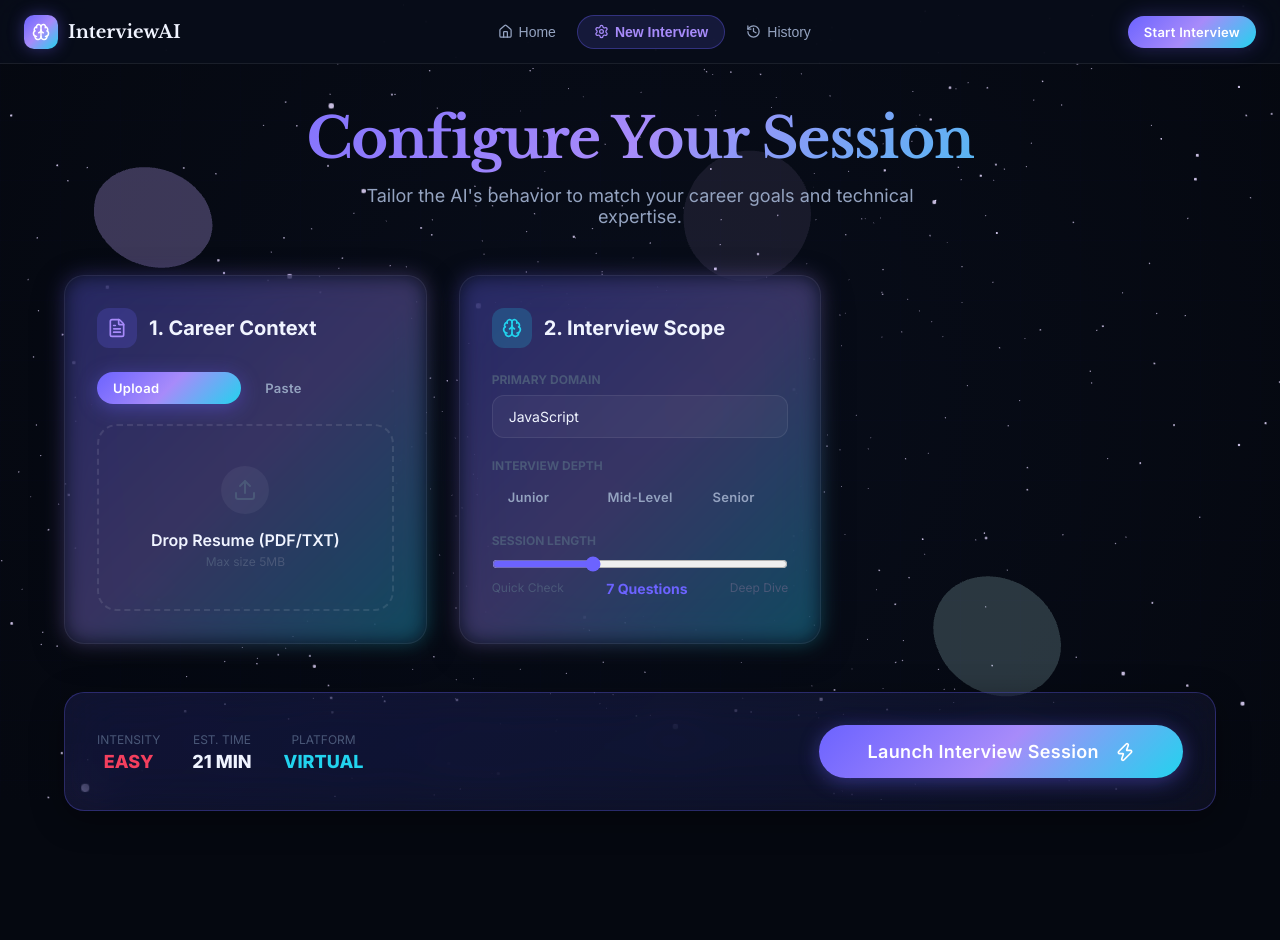
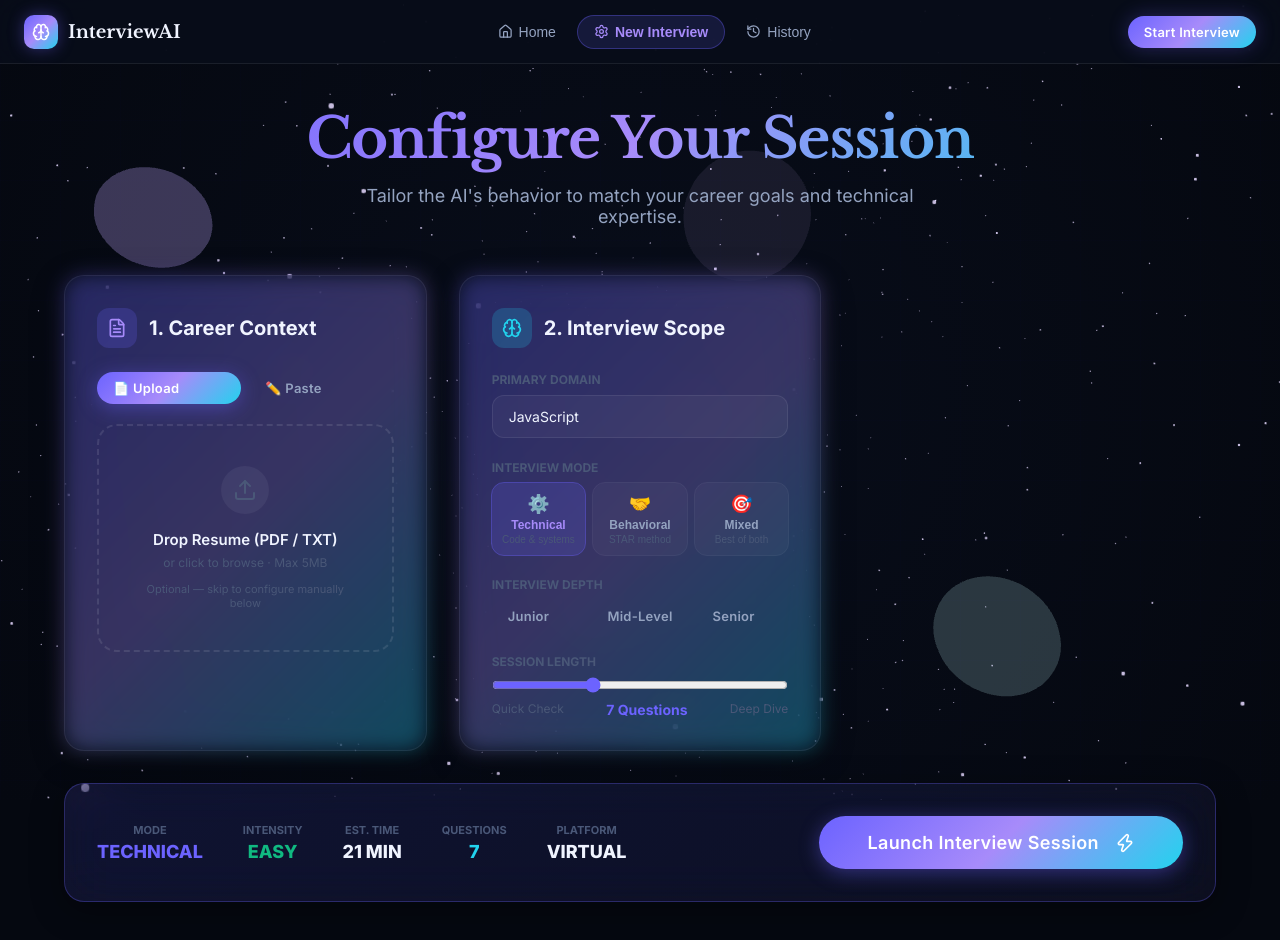
Before and after one commit to ShankarAdari/ai-interview-agent, a React (Vite) app: page / in a window 1280 px wide. Both pictures are taken after a click on the button "New Interview". Before the commit the page ends 851 px from the top, so only its background shows below. Built offline with nearby package versions, Linux system fonts and the light colour scheme.

Commit message:
feat: interview mode selector (Technical/Behavioral/Mixed), SetupScreen polish, Three.js deprecation fix, interviewMode wired into AI prompts

```diff
--- a/src/components/InterviewScreen.jsx
+++ b/src/components/InterviewScreen.jsx
@@ -181,6 +181,7 @@ export default function InterviewScreen() {
         difficulty: state.difficulty,
         questionNumber: state.currentQuestionIndex + 1,
         previousQuestions: state.questions,
+        interviewMode: state.interviewMode,
       })
       dispatch({ type: 'ADD_QUESTION', payload: q })
       setCurrentQuestion(q)
@@ -233,6 +234,7 @@ export default function InterviewScreen() {
           topic: state.selectedTopic,
           answers: state.answers,
           scores,
+          interviewMode: state.interviewMode,
         })
         dispatch({ type: 'SET_REPORT', payload: report })
         dispatch({ type: 'SET_SCREEN', payload: 'report' })
--- a/src/components/SetupScreen.jsx
+++ b/src/components/SetupScreen.jsx
@@ -19,6 +19,14 @@ const TOPICS = [
   'Problem Solving', 'Full Stack Development'
 ]
 
+const MODES = [
+  { id: 'technical',  emoji: '⚙️', label: 'Technical',  desc: 'Code & systems'  },
+  { id: 'behavioral', emoji: '🤝', label: 'Behavioral', desc: 'STAR method'      },
+  { id: 'mixed',      emoji: '🎯', label: 'Mixed',      desc: 'Best of both'    },
+]
+
+const LEVELS = ['Junior', 'Mid-Level', 'Senior']
+
 export default function SetupScreen() {
   const { state, dispatch } = useInterview()
   const [parsing, setParsing] = useState(false)
@@ -34,8 +42,7 @@ export default function SetupScreen() {
     for (let i = 1; i <= pdf.numPages; i++) {
       const page = await pdf.getPage(i)
       const content = await page.getTextContent()
-      const strings = content.items.map(item => item.str)
-      fullText += strings.join(' ') + '\n'
+      fullText += content.items.map(item => item.str).join(' ') + '\n'
     }
     return fullText
   }
@@ -43,21 +50,18 @@ export default function SetupScreen() {
   const onDrop = useCallback(async (acceptedFiles) => {
     const file = acceptedFiles[0]
     if (!file) return
-
     setParsing(true)
     setError('')
     try {
-      let text = ''
-      if (file.type === 'application/pdf') {
-        text = await extractTextFromPDF(file)
-      } else {
-        text = await file.text()
-      }
+      const text = file.type === 'application/pdf'
+        ? await extractTextFromPDF(file)
+        : await file.text()
 
       dispatch({ type: 'SET_RESUME_TEXT', payload: text })
       const parsed = await analyzeResume(text)
       dispatch({ type: 'SET_RESUME_DATA', payload: parsed })
 
+      // Auto-select first suggested topic from resume
       if (parsed.interviewTopics?.[0]) {
         dispatch({ type: 'SET_TOPIC', payload: parsed.interviewTopics[0] })
       }
@@ -70,14 +74,38 @@ export default function SetupScreen() {
     }
   }, [dispatch])
 
+  const handlePasteAnalyze = async () => {
+    if (!manualResume.trim()) return
+    setParsing(true)
+    setError('')
+    try {
+      dispatch({ type: 'SET_RESUME_TEXT', payload: manualResume })
+      const parsed = await analyzeResume(manualResume)
+      dispatch({ type: 'SET_RESUME_DATA', payload: parsed })
+      if (parsed.interviewTopics?.[0]) {
+        dispatch({ type: 'SET_TOPIC', payload: parsed.interviewTopics[0] })
+      }
+      setResumeParsed(true)
+    } catch (e) {
+      setError('Failed to analyze text. Please try again.')
+    } finally {
+      setParsing(false)
+    }
+  }
+
   const { getRootProps, getInputProps, isDragActive } = useDropzone({
     onDrop,
     accept: { 'application/pdf': ['.pdf'], 'text/plain': ['.txt'] },
     multiple: false
   })
 
+  const intensityLabel = state.difficulty === 'Senior' ? 'HARD' : state.difficulty === 'Mid-Level' ? 'MEDIUM' : 'EASY'
+  const intensityColor = state.difficulty === 'Senior' ? 'var(--accent-rose)' : state.difficulty === 'Mid-Level' ? 'var(--accent-amber)' : 'var(--accent-emerald)'
+
   return (
     <div style={{ maxWidth: 1200, margin: '0 auto', padding: '40px 24px' }}>
+
+      {/* Page header */}
       <motion.div
         initial={{ opacity: 0, y: -20 }}
         animate={{ opacity: 1, y: 0 }}
@@ -92,7 +120,8 @@ export default function SetupScreen() {
       </motion.div>
 
       <div style={{ display: 'grid', gridTemplateColumns: 'repeat(auto-fit, minmax(350px, 1fr))', gap: 32 }}>
-        {/* Step 1: Context */}
+
+        {/* ─── Step 1: Career Context ─── */}
         <motion.div
           initial={{ x: -20, opacity: 0 }}
           animate={{ x: 0, opacity: 1 }}
@@ -106,30 +135,27 @@ export default function SetupScreen() {
             <h3 style={{ fontSize: 20, fontWeight: 700 }}>1. Career Context</h3>
           </div>
 
+          {/* Upload / Paste toggle */}
           <div style={{ display: 'flex', gap: 8, marginBottom: 20 }}>
-            <button
-              className={`btn btn-sm ${inputMode === 'upload' ? 'btn-primary' : 'btn-ghost'}`}
-              onClick={() => setInputMode('upload')}
-              style={{ flex: 1 }}
-            >
-              Upload
-            </button>
-            <button
-              className={`btn btn-sm ${inputMode === 'paste' ? 'btn-primary' : 'btn-ghost'}`}
-              onClick={() => setInputMode('paste')}
-              style={{ flex: 1 }}
-            >
-              Paste
-            </button>
+            {['upload', 'paste'].map(mode => (
+              <button
+                key={mode}
+                className={`btn btn-sm ${inputMode === mode ? 'btn-primary' : 'btn-ghost'}`}
+                onClick={() => setInputMode(mode)}
+                style={{ flex: 1, textTransform: 'capitalize' }}
+              >
+                {mode === 'upload' ? '📄 Upload' : '✏️ Paste'}
+              </button>
+            ))}
           </div>
 
           <AnimatePresence mode="wait">
             {inputMode === 'upload' ? (
               <motion.div
                 key="upload"
-                initial={{ opacity: 0, scale: 0.95 }}
+                initial={{ opacity: 0, scale: 0.97 }}
                 animate={{ opacity: 1, scale: 1 }}
-                exit={{ opacity: 0, scale: 0.95 }}
+                exit={{ opacity: 0, scale: 0.97 }}
                 {...getRootProps()}
                 style={{
                   border: `2px dashed ${isDragActive ? 'var(--accent-primary)' : 'rgba(255,255,255,0.1)'}`,
@@ -142,60 +168,77 @@ export default function SetupScreen() {
                 {parsing ? (
                   <div style={{ display: 'flex', flexDirection: 'column', alignItems: 'center', gap: 12 }}>
                     <Spinner size={32} />
-                    <span style={{ fontSize: 14, color: 'var(--text-secondary)' }}>Analyzing Resume...</span>
+                    <span style={{ fontSize: 14, color: 'var(--text-secondary)' }}>Parsing & Analyzing Resume...</span>
                   </div>
                 ) : resumeParsed ? (
                   <div style={{ display: 'flex', flexDirection: 'column', alignItems: 'center', gap: 12 }}>
                     <CheckCircle size={32} color="var(--accent-emerald)" />
-                    <span style={{ fontSize: 14, color: 'var(--accent-emerald)', fontWeight: 600 }}>Resume Analyzed!</span>
-                    <p style={{ fontSize: 12, color: 'var(--text-muted)' }}>{state.resumeData?.name}</p>
-                    <button className="btn btn-ghost btn-sm" onClick={(e) => { e.stopPropagation(); setResumeParsed(false); }}>Change File</button>
+                    <span style={{ fontSize: 15, color: 'var(--accent-emerald)', fontWeight: 700 }}>Resume Analyzed!</span>
+                    {state.resumeData?.name && (
+                      <span style={{ fontSize: 13, color: 'var(--text-secondary)' }}>
+                        👤 {state.resumeData.name}
+                        {state.resumeData.yearsOfExperience ? ` · ${state.resumeData.yearsOfExperience}yr exp` : ''}
+                      </span>
+                    )}
+                    {state.resumeData?.topTechnologies?.length > 0 && (
+                      <div style={{ display: 'flex', gap: 6, flexWrap: 'wrap', justifyContent: 'center', marginTop: 4 }}>
+                        {state.resumeData.topTechnologies.slice(0, 4).map(t => (
+                          <span key={t} className="tag" style={{ fontSize: 11 }}>{t}</span>
+                        ))}
+                      </div>
+                    )}
+                    <button className="btn btn-ghost btn-sm" style={{ marginTop: 4 }} onClick={e => { e.stopPropagation(); setResumeParsed(false) }}>
+                      Change File
+                    </button>
                   </div>
                 ) : (
                   <>
                     <div style={{ width: 48, height: 48, borderRadius: '50%', background: 'rgba(255,255,255,0.05)', display: 'flex', alignItems: 'center', justifyContent: 'center', margin: '0 auto 16px' }}>
                       <Upload size={24} color="var(--text-muted)" />
                     </div>
-                    <p style={{ fontWeight: 600, marginBottom: 4 }}>Drop Resume (PDF/TXT)</p>
-                    <p style={{ fontSize: 12, color: 'var(--text-muted)' }}>Max size 5MB</p>
+                    <p style={{ fontWeight: 600, marginBottom: 6, fontSize: 15 }}>Drop Resume (PDF / TXT)</p>
+                    <p style={{ fontSize: 12, color: 'var(--text-muted)' }}>or click to browse · Max 5MB</p>
+                    <p style={{ fontSize: 11, color: 'var(--text-muted)', marginTop: 12 }}>
+                      Optional — skip to configure manually below
+                    </p>
                   </>
                 )}
               </motion.div>
             ) : (
               <motion.div
                 key="paste"
-                initial={{ opacity: 0, scale: 0.95 }}
+                initial={{ opacity: 0, scale: 0.97 }}
                 animate={{ opacity: 1, scale: 1 }}
-                exit={{ opacity: 0, scale: 0.95 }}
+                exit={{ opacity: 0, scale: 0.97 }}
               >
                 <textarea
                   className="textarea"
-                  placeholder="Paste your resume or professional bio here..."
+                  placeholder="Paste your resume, LinkedIn summary, or professional bio here..."
                   value={manualResume}
-                  onChange={(e) => setManualResume(e.target.value)}
+                  onChange={e => setManualResume(e.target.value)}
                   style={{ height: 160, fontSize: 14 }}
                 />
+                {resumeParsed && (
+                  <div style={{ display: 'flex', alignItems: 'center', gap: 8, marginTop: 10, color: 'var(--accent-emerald)', fontSize: 13, fontWeight: 600 }}>
+                    <CheckCircle size={16} /> Context analyzed successfully
+                  </div>
+                )}
                 <button
                   className="btn btn-secondary btn-sm"
                   style={{ marginTop: 12, width: '100%' }}
-                  onClick={async () => {
-                    setParsing(true)
-                    const parsed = await analyzeResume(manualResume)
-                    dispatch({ type: 'SET_RESUME_DATA', payload: parsed })
-                    setResumeParsed(true)
-                    setParsing(false)
-                  }}
-                  disabled={!manualResume || parsing}
+                  onClick={handlePasteAnalyze}
+                  disabled={!manualResume.trim() || parsing}
                 >
-                  {parsing ? <Spinner size={16} /> : <><Sparkles size={14} /> Process Context</>}
+                  {parsing ? <Spinner size={16} /> : <><Sparkles size={14} /> Analyze Context</>}
                 </button>
               </motion.div>
             )}
           </AnimatePresence>
+
           {error && <p style={{ color: 'var(--accent-rose)', fontSize: 13, marginTop: 12 }}>{error}</p>}
         </motion.div>
 
-        {/* Step 2: Settings */}
+        {/* ─── Step 2: Interview Scope ─── */}
         <motion.div
           initial={{ x: 20, opacity: 0 }}
           animate={{ x: 0, opacity: 1 }}
@@ -209,7 +252,9 @@ export default function SetupScreen() {
             <h3 style={{ fontSize: 20, fontWeight: 700 }}>2. Interview Scope</h3>
           </div>
 
-          <div style={{ display: 'flex', flexDirection: 'column', gap: 20 }}>
+          <div style={{ display: 'flex', flexDirection: 'column', gap: 22 }}>
+
+            {/* Primary Domain */}
             <div>
               <label style={{ fontSize: 12, fontWeight: 700, color: 'var(--text-muted)', textTransform: 'uppercase', display: 'block', marginBottom: 8 }}>Primary Domain</label>
               <select
@@ -221,10 +266,38 @@ export default function SetupScreen() {
               </select>
             </div>
 
+            {/* Interview Mode */}
+            <div>
+              <label style={{ fontSize: 12, fontWeight: 700, color: 'var(--text-muted)', textTransform: 'uppercase', display: 'block', marginBottom: 8 }}>Interview Mode</label>
+              <div style={{ display: 'grid', gridTemplateColumns: 'repeat(3, 1fr)', gap: 8 }}>
+                {MODES.map(m => {
+                  const active = state.interviewMode === m.id
+                  return (
+                    <button
+                      key={m.id}
+                      onClick={() => dispatch({ type: 'SET_MODE', payload: m.id })}
+                      style={{
+                        padding: '10px 6px', borderRadius: 'var(--radius-md)', border: 'none',
+                        background: active ? 'rgba(108,99,255,0.18)' : 'rgba(255,255,255,0.03)',
+                        outline: active ? '1px solid rgba(108,99,255,0.45)' : '1px solid rgba(255,255,255,0.07)',
+                        color: active ? 'var(--accent-secondary)' : 'var(--text-secondary)',
+                        cursor: 'pointer', textAlign: 'center', transition: 'all 0.2s'
+                      }}
+                    >
+                      <div style={{ fontSize: 18, marginBottom: 3 }}>{m.emoji}</div>
+                      <div style={{ fontSize: 12, fontWeight: 700 }}>{m.label}</div>
+                      <div style={{ fontSize: 10, color: 'var(--text-muted)', marginTop: 2 }}>{m.desc}</div>
+                    </button>
+                  )
+                })}
+              </div>
+            </div>
+
+            {/* Interview Depth */}
             <div>
               <label style={{ fontSize: 12, fontWeight: 700, color: 'var(--text-muted)', textTransform: 'uppercase', display: 'block', marginBottom: 8 }}>Interview Depth</label>
               <div style={{ display: 'grid', gridTemplateColumns: 'repeat(3, 1fr)', gap: 8 }}>
-                {['Junior', 'Mid-Level', 'Senior'].map(lvl => (
+                {LEVELS.map(lvl => (
                   <button
                     key={lvl}
                     className={`btn btn-sm ${state.difficulty === lvl ? 'btn-primary' : 'btn-ghost'}`}
@@ -236,6 +309,7 @@ export default function SetupScreen() {
               </div>
             </div>
 
+            {/* Session Length */}
             <div>
               <label style={{ fontSize: 12, fontWeight: 700, color: 'var(--text-muted)', textTransform: 'uppercase', display: 'block', marginBottom: 8 }}>Session Length</label>
               <input
@@ -254,32 +328,31 @@ export default function SetupScreen() {
           </div>
         </motion.div>
 
-        {/* Summary Card */}
+        {/* ─── Launch Card ─── */}
         <motion.div
           initial={{ y: 20, opacity: 0 }}
           animate={{ y: 0, opacity: 1 }}
+          transition={{ delay: 0.15 }}
           className="glass"
           style={{
-            padding: 32, gridColumn: '1 / -1', marginTop: 16,
-            background: 'var(--gradient-card)', border: '1px solid rgba(108, 99, 255, 0.3)',
+            padding: 32, gridColumn: '1 / -1',
+            background: 'var(--gradient-card)', border: '1px solid rgba(108,99,255,0.3)',
             display: 'flex', alignItems: 'center', justifyContent: 'space-between', flexWrap: 'wrap', gap: 24
           }}
         >
-          <div style={{ display: 'flex', gap: 32 }}>
-            <div style={{ textAlign: 'center' }}>
-              <span style={{ fontSize: 12, color: 'var(--text-muted)', display: 'block', marginBottom: 4 }}>INTENSITY</span>
-              <span style={{ fontSize: 18, fontWeight: 800, color: 'var(--accent-rose)' }}>
-                {state.difficulty === 'Senior' ? 'HARD' : state.difficulty === 'Mid-Level' ? 'MEDIUM' : 'EASY'}
-              </span>
-            </div>
-            <div style={{ textAlign: 'center' }}>
-              <span style={{ fontSize: 12, color: 'var(--text-muted)', display: 'block', marginBottom: 4 }}>EST. TIME</span>
-              <span style={{ fontSize: 18, fontWeight: 800 }}>{state.questionCount * 3} MIN</span>
-            </div>
-            <div style={{ textAlign: 'center' }}>
-              <span style={{ fontSize: 12, color: 'var(--text-muted)', display: 'block', marginBottom: 4 }}>PLATFORM</span>
-              <span style={{ fontSize: 18, fontWeight: 800, color: 'var(--accent-cyan)' }}>VIRTUAL</span>
-            </div>
+          <div style={{ display: 'flex', gap: 40, flexWrap: 'wrap' }}>
+            {[
+              { label: 'MODE',      value: state.interviewMode?.toUpperCase() || 'TECHNICAL', color: 'var(--accent-primary)' },
+              { label: 'INTENSITY', value: intensityLabel, color: intensityColor },
+              { label: 'EST. TIME', value: `${state.questionCount * 3} MIN`, color: 'var(--text-primary)' },
+              { label: 'QUESTIONS', value: state.questionCount, color: 'var(--accent-cyan)' },
+              { label: 'PLATFORM',  value: 'VIRTUAL', color: 'var(--text-primary)' },
+            ].map(({ label, value, color }) => (
+              <div key={label} style={{ textAlign: 'center' }}>
+                <span style={{ fontSize: 11, color: 'var(--text-muted)', display: 'block', marginBottom: 4, fontWeight: 700 }}>{label}</span>
+                <span style={{ fontSize: 18, fontWeight: 800, color }}>{value}</span>
+              </div>
+            ))}
           </div>
 
           <button
--- a/src/services/gemini.js
+++ b/src/services/gemini.js
@@ -65,10 +65,16 @@ ${resumeText}`
 }
 
 export async function generateInterviewQuestion(context) {
-  const { resumeData, topic, difficulty, questionNumber, previousQuestions } = context
+  const { resumeData, topic, difficulty, questionNumber, previousQuestions, interviewMode } = context
   const model = genAI.getGenerativeModel({ model: 'gemini-1.5-flash' })
 
-  const prompt = `You are an expert technical interviewer. Generate interview question #${questionNumber}.
+  const modeGuide = {
+    technical:   'Focus exclusively on technical depth, code logic, algorithms, system design, and domain-specific knowledge.',
+    behavioral:  'Focus on behavioral and situational questions using the STAR method. Ask about past experiences, teamwork, conflict resolution, and leadership.',
+    mixed:       'Alternate between technical questions (code, systems, concepts) and behavioral questions (STAR-method, soft skills). Aim for natural balance.',
+  }
+
+  const prompt = `You are an expert ${interviewMode || 'technical'} interviewer. Generate interview question #${questionNumber}.
 
 Candidate Profile:
 - Skills: ${resumeData?.skills?.join(', ') || topic}
@@ -76,11 +82,12 @@ Candidate Profile:
 - Experience: ${resumeData?.yearsOfExperience || 'N/A'} years
 
 Topic: ${topic}
-Difficulty: ${difficulty} (1=easy, 2=medium, 3=hard)
+Difficulty: ${difficulty} (Junior=easy, Mid-Level=medium, Senior=hard)
+Interview Mode: ${interviewMode || 'technical'} — ${modeGuide[interviewMode] || modeGuide.technical}
 Previous questions asked: ${previousQuestions?.join(' | ') || 'None'}
 
-Generate ONE fresh interview question. Make it specific to their background. Include a brief context if needed.
-Return ONLY the question text, nothing else.`
+Generate ONE fresh, specific interview question relevant to the candidate's background.
+Do NOT repeat any previous question. Return ONLY the question text.`
 
   const result = await model.generateContent(prompt)
   return result.response.text().trim()
@@ -125,7 +132,7 @@ Evaluate the answer and return ONLY valid JSON:
 }
 
 export async function generateFinalReport(context) {
-  const { resumeData, topic, answers, scores } = context
+  const { resumeData, topic, answers, scores, interviewMode } = context
   const avgScore = scores.reduce((a, b) => a + b, 0) / scores.length
   const model = genAI.getGenerativeModel({ model: 'gemini-1.5-flash' })
 
@@ -133,6 +140,7 @@ export async function generateFinalReport(context) {
 
 Candidate: ${resumeData?.name || 'Candidate'}
 Topic: ${topic}
+Interview Mode: ${interviewMode || 'technical'}
 Average Score: ${avgScore.toFixed(1)}/100
 Number of Questions: ${answers.length}
 
@@ -141,7 +149,7 @@ Return ONLY valid JSON:
   "overallScore": ${Math.round(avgScore)},
   "grade": "<A+|A|B+|B|C+|C|D|F>",
   "verdict": "<Strongly Recommended|Recommended|Consider|Not Recommended>",
-  "summary": "<3-4 sentence overall assessment>",
+  "summary": "<3-4 sentence overall assessment tailored to the ${interviewMode || 'technical'} interview style>",
   "technicalScore": <number 0-100>,
   "communicationScore": <number 0-100>,
   "problemSolvingScore": <number 0-100>,
```
Also changed, not shown: src/components/Background3D.jsx (+5 -5 lines).
